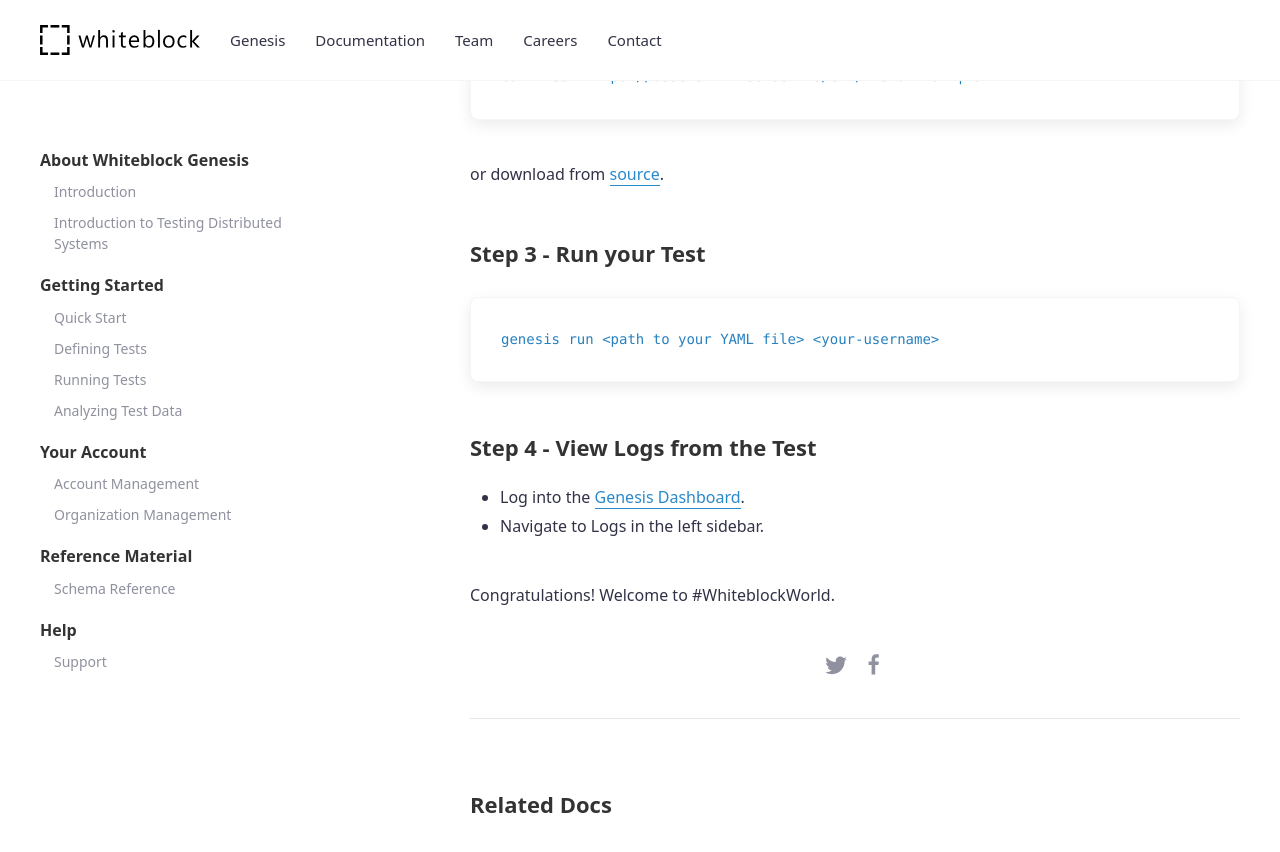
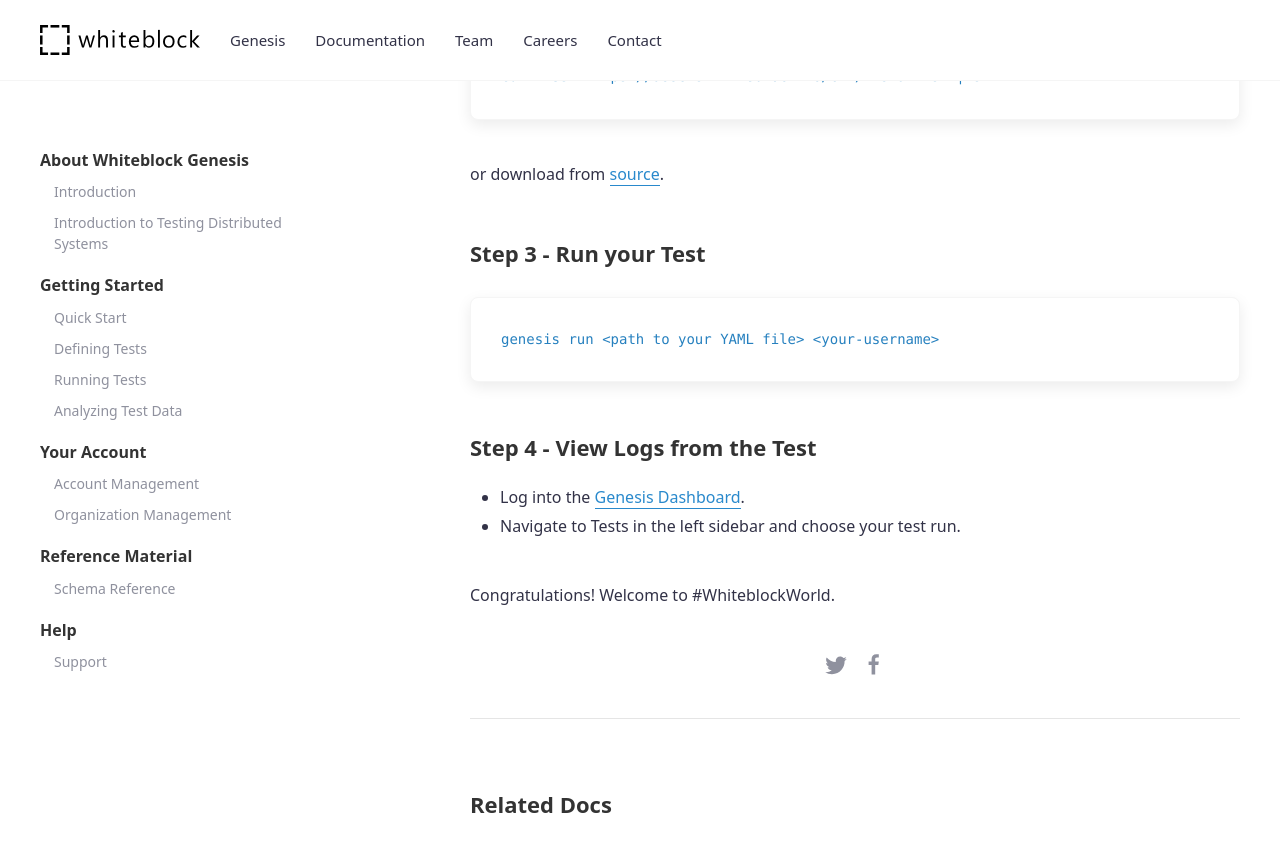
Before and after one commit to whiteblock/genesis-docs, a Jekyll site: the page built from _docs/quick_start.md, in a window 1280 px wide and 900 px high, scrolled down 4736 px. Shown: the top 852 px of the window. Built offline with Jekyll 4.4.1, drawn with Linux system fonts in a browser that asks for light colours.

Commit message:
updated quick start

```diff
--- a/_docs/quick_start.md
+++ b/_docs/quick_start.md
@@ -190,6 +190,6 @@
 
 ### Step 4 - View Logs from the Test
 * Log into the [Genesis Dashboard](https://genesis.whiteblock.io/login).
-* Navigate to Logs in the left sidebar.
+* Navigate to Tests in the left sidebar and choose your test run.
 
 Congratulations! Welcome to #WhiteblockWorld.
```
